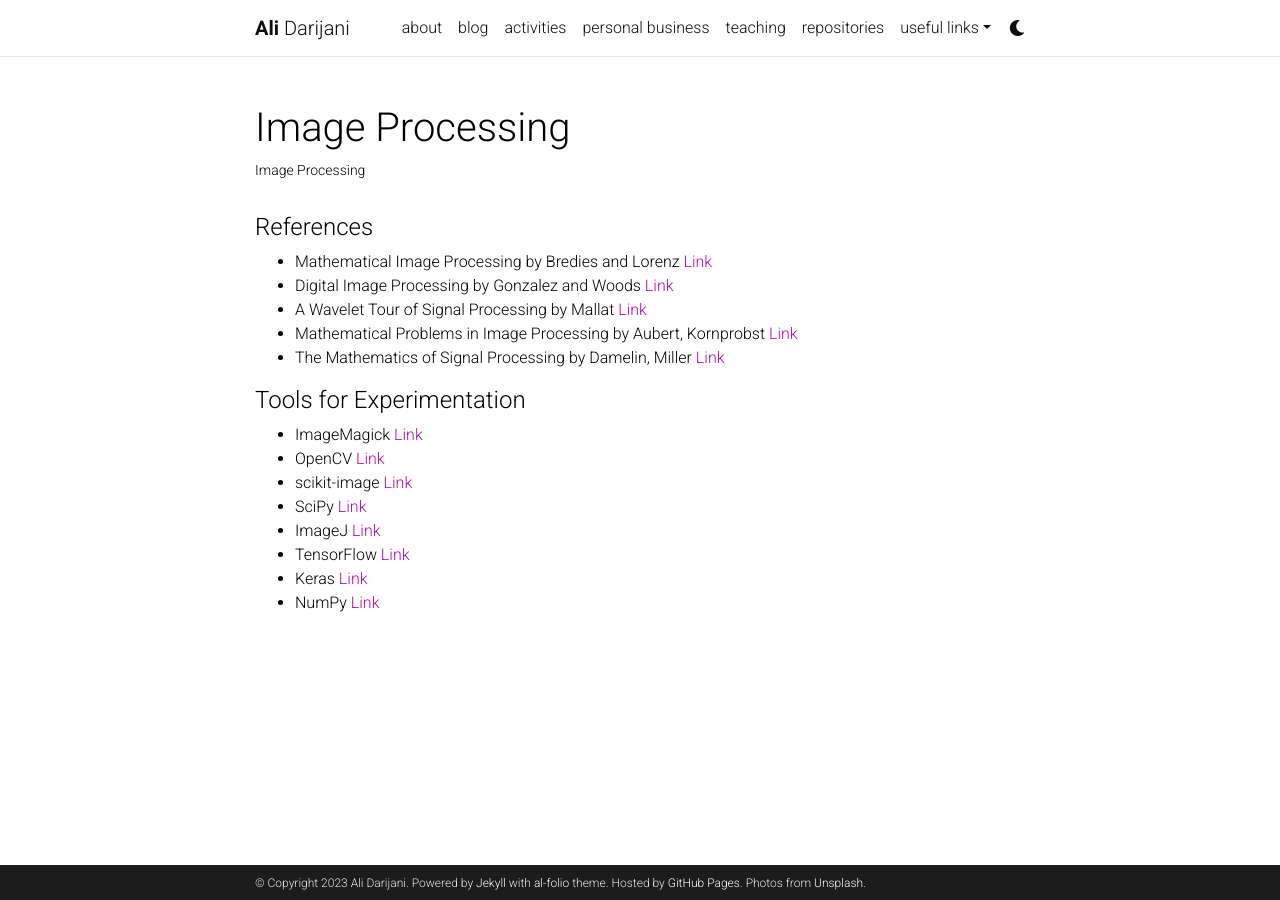
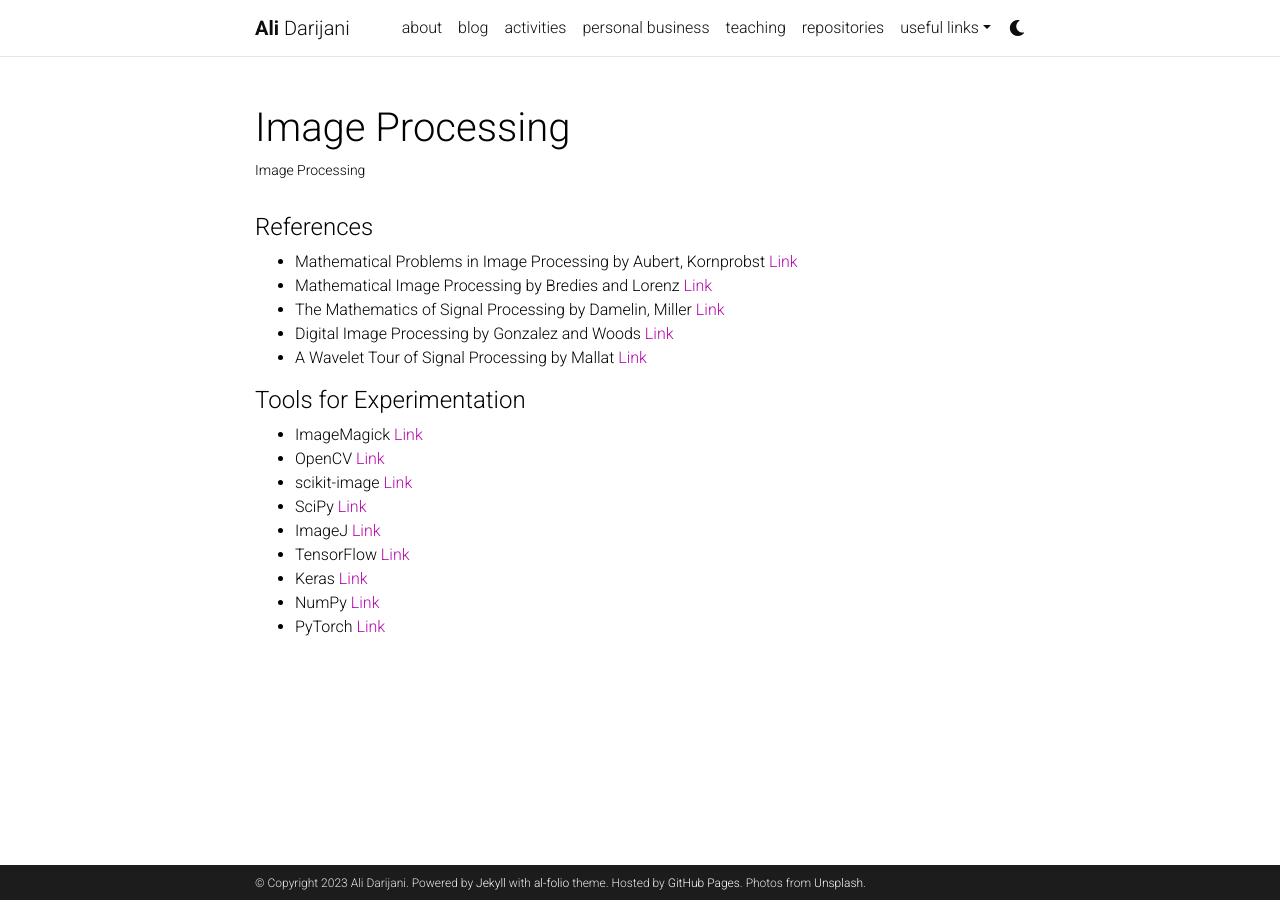
Before and after one commit to adarijani/adarijani.github.io_archived, a Jekyll site: the page built from _projects/image_processing.md, in a window 1280 px wide. Built offline with Jekyll 4.4.1, drawn with Linux system fonts in a browser that asks for light colours; comment, search, counter and statistics services are not loaded; a style sheet for code colours, icons or effects is not loaded.

Commit message:
Update image_processing.md

```diff
--- a/_projects/image_processing.md
+++ b/_projects/image_processing.md
@@ -9,19 +9,22 @@
 
 #### References
 
-- Mathematical Image Processing  by Bredies and Lorenz [Link](https://link.springer.com/book/10.1007/978-3-030-01458-2)
-- Digital Image Processing by Gonzalez and Woods [Link](https://www.pearson.com/en-us/subject-catalog/p/digital-image-processing/P200000003224?view=educator)
-- A Wavelet Tour of Signal Processing by Mallat [Link](https://www.elsevier.com/books/a-wavelet-tour-of-signal-processing/mallat/978-0-12-374370-1)
-- Mathematical Problems in Image Processing by Aubert, Kornprobst [Link](https://link.springer.com/book/10.1007/978-0-387-44588-5)
-- The Mathematics of Signal Processing by Damelin, Miller [Link](https://www.cambridgebookshop.co.uk/products/the-mathematics-of-signal-processing)
+* Mathematical Problems in Image Processing by Aubert, Kornprobst [Link](https://link.springer.com/book/10.1007/978-0-387-44588-5)
+* Mathematical Image Processing  by Bredies and Lorenz [Link](https://link.springer.com/book/10.1007/978-3-030-01458-2)
+* The Mathematics of Signal Processing by Damelin, Miller [Link](https://www.cambridgebookshop.co.uk/products/the-mathematics-of-signal-processing)
+* Digital Image Processing by Gonzalez and Woods [Link](https://www.pearson.com/en-us/subject-catalog/p/digital-image-processing/P200000003224?view=educator)
+* A Wavelet Tour of Signal Processing by Mallat [Link](https://www.elsevier.com/books/a-wavelet-tour-of-signal-processing/mallat/978-0-12-374370-1)
+
+
 
 #### Tools for Experimentation
 
-- ImageMagick [Link](https://imagemagick.org/index.php)
-- OpenCV [Link](https://opencv.org/)
-- scikit-image [Link](https://scikit-image.org/)
-- SciPy [Link](https://scipy.org/)
-- ImageJ [Link](https://imagej.net/)
-- TensorFlow [Link](https://www.tensorflow.org/)
-- Keras [Link](https://keras.io/)
-- NumPy [Link](https://numpy.org/)
+* ImageMagick [Link](https://imagemagick.org/index.php)
+* OpenCV [Link](https://opencv.org/)
+* scikit-image [Link](https://scikit-image.org/)
+* SciPy [Link](https://scipy.org/)
+* ImageJ [Link](https://imagej.net/)
+* TensorFlow [Link](https://www.tensorflow.org/)
+* Keras [Link](https://keras.io/)
+* NumPy [Link](https://numpy.org/)
+* PyTorch [Link](https://pytorch.org/)
```
